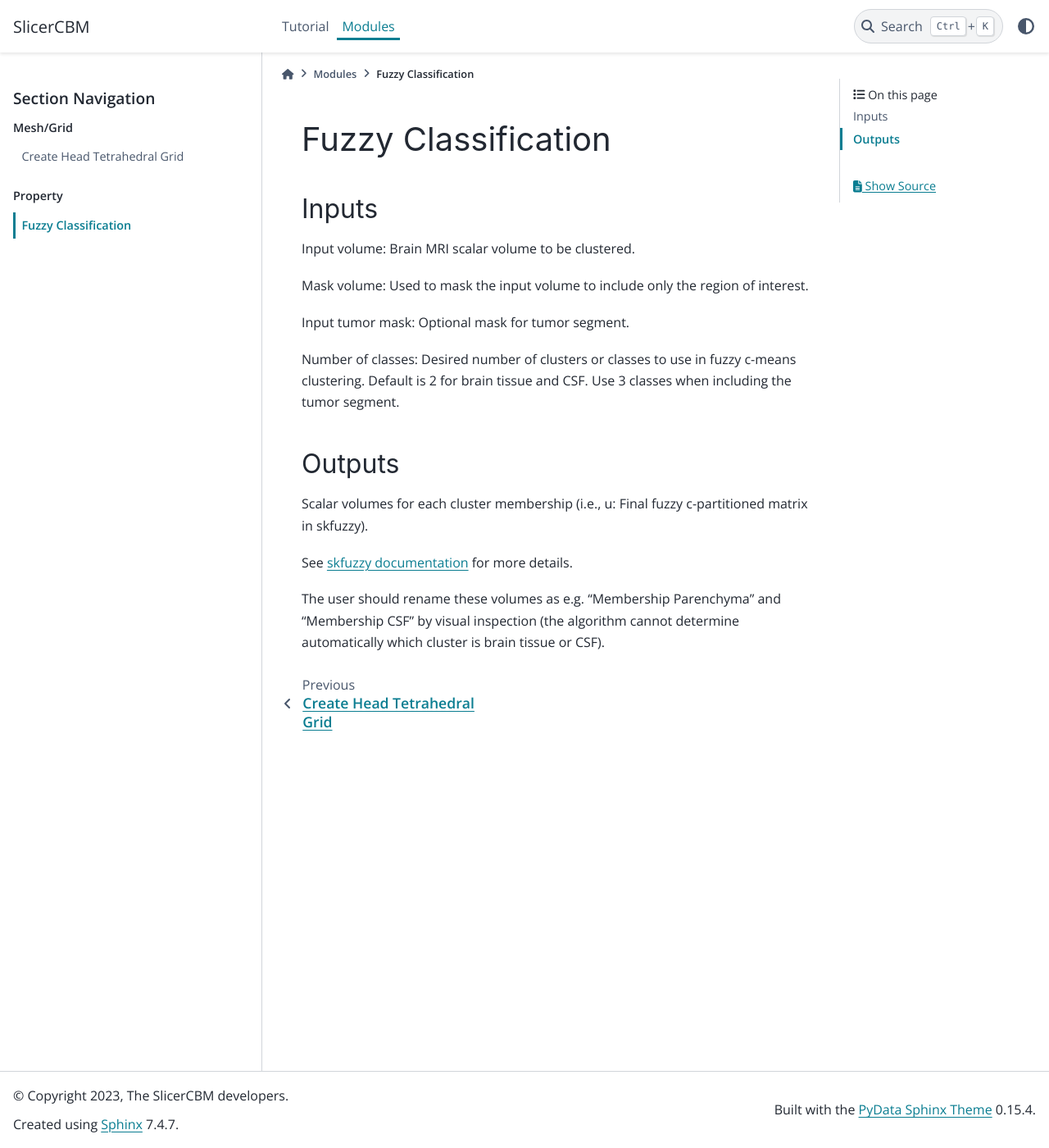
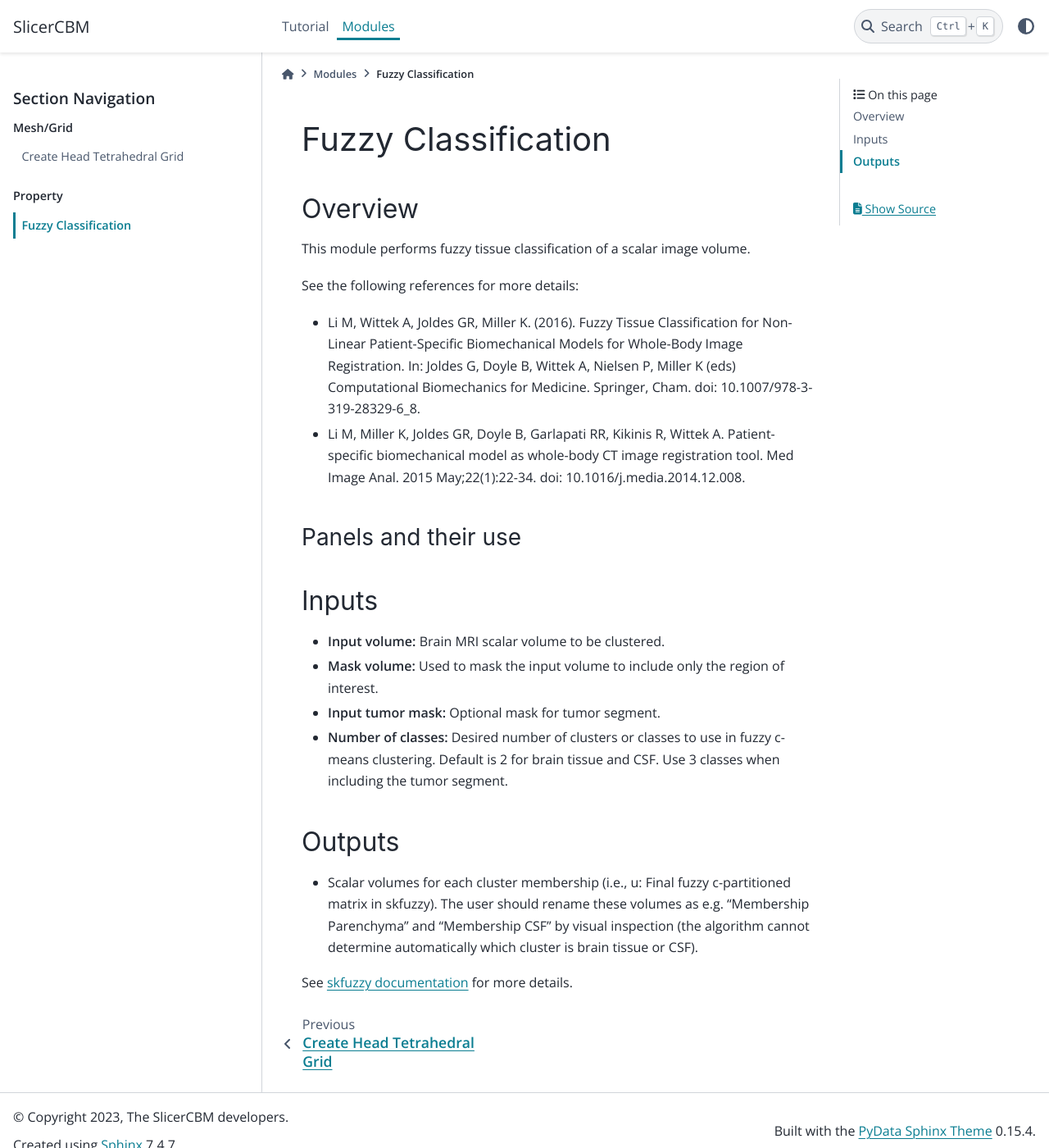
Before and after one commit to SlicerCBM/SlicerCBM, a Sphinx documentation site: the page built from docs/modules/property/FuzzyClassification.md, in a window 1280 px wide and 1400 px high. Shown: the whole window at 82% size. Built offline with Sphinx 7.4.7 and the PyData theme 0.15.4, drawn with Linux system fonts in a browser that asks for light colours.

Commit message:
Update FuzzyClassification module documentation

```diff
--- a/docs/modules/property/FuzzyClassification.md
+++ b/docs/modules/property/FuzzyClassification.md
@@ -1,19 +1,30 @@
 # Fuzzy Classification
+
+## Overview
+
+This module performs fuzzy tissue classification of a scalar image volume.
+
+See the following references for more details:
+
+- Li M, Wittek A, Joldes GR, Miller K. (2016). Fuzzy Tissue Classification for Non-Linear Patient-Specific Biomechanical Models for Whole-Body Image Registration. In: Joldes G, Doyle B, Wittek A, Nielsen P, Miller K (eds) Computational Biomechanics for Medicine. Springer, Cham. doi: 10.1007/978-3-319-28329-6_8.
+
+- Li M, Miller K, Joldes GR, Doyle B, Garlapati RR, Kikinis R, Wittek A. Patient-specific biomechanical model as whole-body CT image registration tool. Med Image Anal. 2015 May;22(1):22-34. doi: 10.1016/j.media.2014.12.008.
+
+### Panels and their use
 
 ## Inputs
 
-Input volume: Brain MRI scalar volume to be clustered.
+- **Input volume:** Brain MRI scalar volume to be clustered.
 
-Mask volume: Used to mask the input volume to include only the region of interest.
+- **Mask volume:** Used to mask the input volume to include only the region of interest.
 
-Input tumor mask: Optional mask for tumor segment.
+- **Input tumor mask:** Optional mask for tumor segment.
 
-Number of classes: Desired number of clusters or classes to use in fuzzy c-means clustering. Default is 2 for brain tissue and CSF. Use 3 classes when including the tumor segment.
+- **Number of classes:** Desired number of clusters or classes to use in fuzzy c-means clustering. Default is 2 for brain tissue and CSF. Use 3 classes when including the tumor segment.
 
 ## Outputs
 
-Scalar volumes for each cluster membership (i.e., u: Final fuzzy c-partitioned matrix in skfuzzy).
+- Scalar volumes for each cluster membership (i.e., u: Final fuzzy c-partitioned matrix in skfuzzy).
+  The user should rename these volumes as e.g. "Membership Parenchyma" and "Membership CSF" by visual inspection (the algorithm cannot determine automatically which cluster is brain tissue or CSF).
 
 See [skfuzzy documentation](https://pythonhosted.org/scikit-fuzzy/api/skfuzzy.html#cmeans) for more details.
-
-The user should rename these volumes as e.g. "Membership Parenchyma" and "Membership CSF" by visual inspection (the algorithm cannot determine automatically which cluster is brain tissue or CSF).
```
Also changed, not shown: 1 other file.
